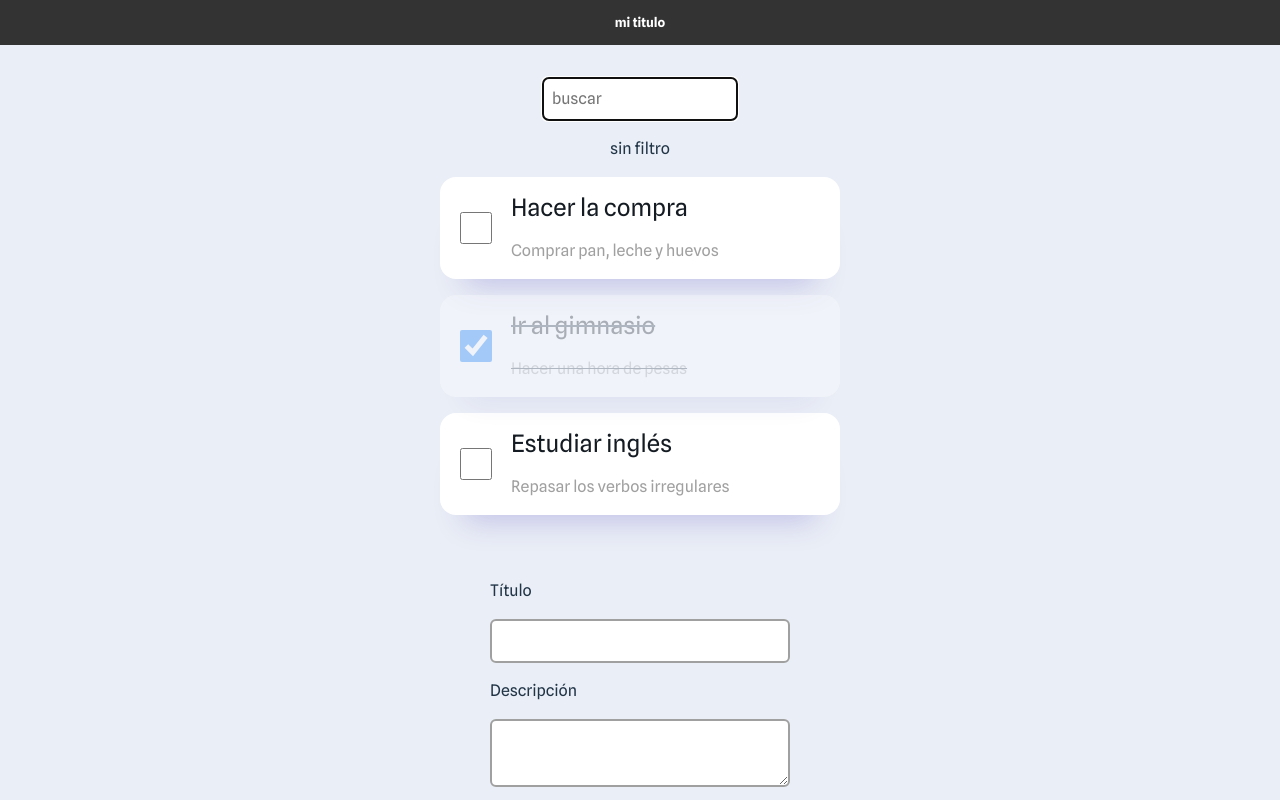
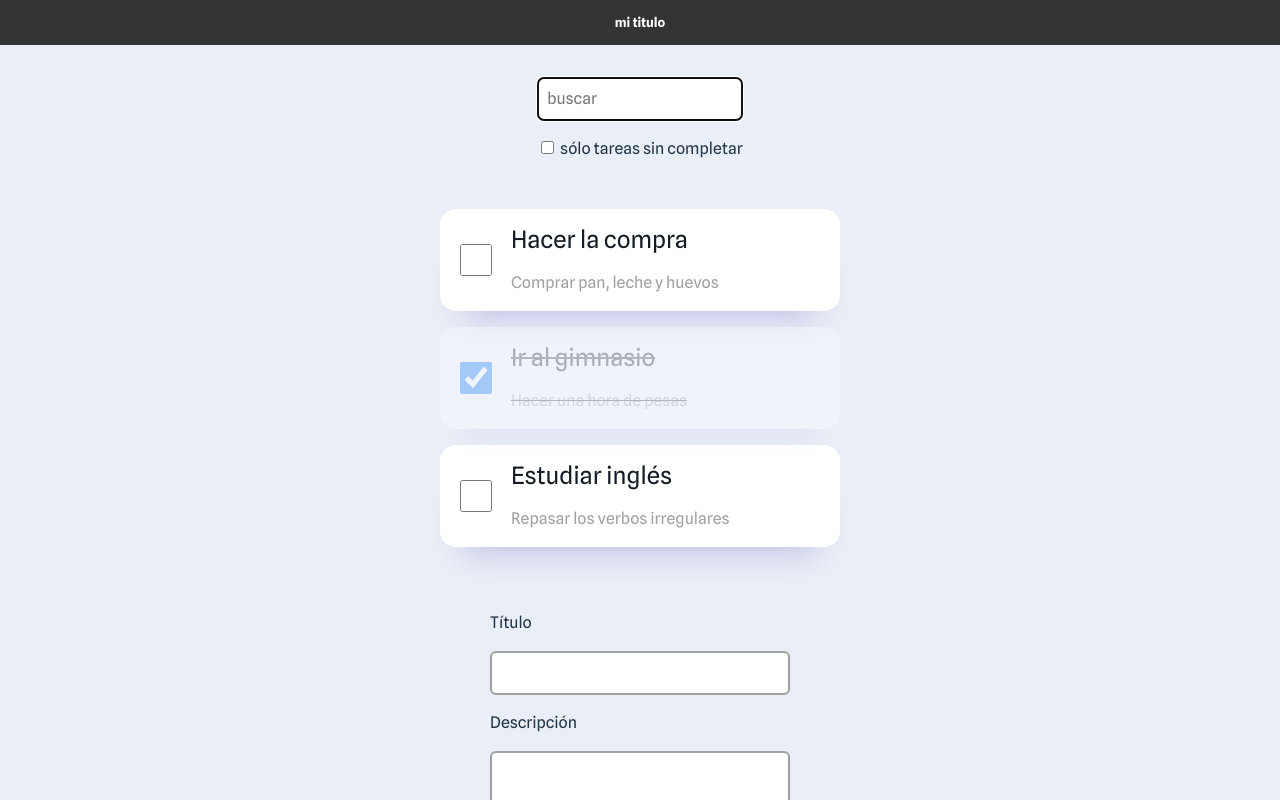
Before and after one commit to evirunurm/react-curso, a React (Vite) app: page / in a window 1280 px wide. Shown: the top 800 px of the page. Built offline with nearby package versions, Linux system fonts and the light colour scheme.

Commit message:
feat: permite mostrar sólo las tareas sin completar

```diff
--- a/src/App.tsx
+++ b/src/App.tsx
@@ -1,17 +1,19 @@
-import { useState } from 'react'
 import './App.css'
 import CreateTaskForm from './components/CreateTaskForm/CreateTaskForm'
 import Layout from './components/Layout/Layout'
 import SearchBar from './components/SearchBar/SearchBar'
+import { SearchBarContextProvider } from './components/SearchBar/SearchBarContext'
 import TasksLists from './components/TasksList/TasksList'
 
 function App() {
-  const [filter, setFilter] = useState('')
-
   return (
     <Layout>
-      <SearchBar onSearch={(value: string) => setFilter(value)} />
-      <TasksLists filter={filter} />
+      <SearchBarContextProvider>
+        <>
+          <SearchBar />
+          <TasksLists />
+        </>
+      </SearchBarContextProvider>
       <CreateTaskForm />
     </Layout>
   )
--- /dev/null
+++ b/src/components/SearchBar/SearchBar.module.css
@@ -0,0 +1,6 @@
+.searchBar {
+  display: flex;
+  flex-direction: column;
+  gap: 1rem;
+  padding-bottom: 3rem;
+}
--- a/src/components/SearchBar/SearchBar.tsx
+++ b/src/components/SearchBar/SearchBar.tsx
@@ -1,19 +1,29 @@
-import { FC, useEffect, useRef } from 'react'
+import { FC, useContext, useEffect, useRef } from 'react'
+import css from './SearchBar.module.css'
+import { SearchBarContext } from './SearchBarContext'
 
-export interface SearchBarProps {
-  onSearch: (value: string) => void
-}
+export interface SearchBarProps {}
 
-const SearchBar: FC<SearchBarProps> = ({ onSearch: onSearchChange }) => {
+const SearchBar: FC<SearchBarProps> = () => {
   const inputRef = useRef<HTMLInputElement>(null)
+  const { filter, setFilter } = useContext(SearchBarContext)
 
   useEffect(() => {
     inputRef.current?.focus()
   }, [])
 
   return (
-    <div>
-      <input ref={inputRef} type="text" placeholder="buscar" onChange={(e) => onSearchChange(e.target.value)} />
+    <div className={css.searchBar}>
+      <input
+        ref={inputRef}
+        type="text"
+        placeholder="buscar"
+        onChange={(e) => setFilter({ ...filter, searchTerm: e.target.value })}
+      />
+      <div>
+        <input type="checkbox" onChange={() => setFilter({ ...filter, onlyCompleted: !filter.onlyCompleted })} /> sólo
+        tareas sin completar
+      </div>
     </div>
   )
 }
--- /dev/null
+++ b/src/components/SearchBar/SearchBarContext.tsx
@@ -0,0 +1,25 @@
+import { FC, PropsWithChildren, createContext, useState } from 'react'
+
+export interface Filter {
+  searchTerm: string
+  onlyCompleted: boolean
+}
+
+export interface SearchBarContextType {
+  filter: Filter
+  setFilter: (value: Filter) => void
+}
+
+export const SearchBarContext = createContext<SearchBarContextType>({
+  filter: {
+    searchTerm: '',
+    onlyCompleted: false,
+  },
+  setFilter: () => {},
+})
+
+export const SearchBarContextProvider: FC<PropsWithChildren> = ({ children }) => {
+  const [filter, setFilter] = useState<Filter>({ searchTerm: '', onlyCompleted: false })
+
+  return <SearchBarContext.Provider value={{ filter, setFilter }}>{children}</SearchBarContext.Provider>
+}
--- a/src/components/TasksList/TasksList.tsx
+++ b/src/components/TasksList/TasksList.tsx
@@ -1,23 +1,25 @@
 import { FC, useContext } from 'react'
 import useTaskUtils from '../../hooks/useTasksUtils'
 import { Task } from '../../types'
+import { SearchBarContext } from '../SearchBar/SearchBarContext'
 import TaskCard from '../TaskCard/TaskCard'
 import { TasksContext } from '../TasksContext/TasksContext'
 
-export interface TasksListProps {
-  filter?: string
-}
+export interface TasksListProps {}
 
-const TasksLists: FC<TasksListProps> = ({ filter }) => {
+const TasksLists: FC<TasksListProps> = () => {
+  const { filter } = useContext(SearchBarContext)
   const { tasks } = useContext(TasksContext)
   const { filterTasks } = useTaskUtils()
   const filteredTasks = filterTasks(tasks, filter)
 
   return (
     <>
-      {filter && (
+      {filter.searchTerm && (
         <p>
-          {filteredTasks.length} encontradas, filtrando por la palabra: {filter}
+          <small>
+            {filteredTasks.length} encontradas, filtrando por la palabra: {filter.searchTerm}
+          </small>
         </p>
       )}
       {!filter && <p>sin filtro</p>}
--- a/src/hooks/useTasksUtils.ts
+++ b/src/hooks/useTasksUtils.ts
@@ -1,7 +1,15 @@
+import { Filter } from '../components/SearchBar/SearchBarContext'
 import { Task } from '../types'
 
-const filterTasks = (tasks: Task[], filter?: string): Task[] => {
-  return filter ? tasks.filter((task) => task.title.includes(filter)) : [...tasks]
+const filterTasks = (tasks: Task[], filter?: Filter): Task[] => {
+  let result = [...tasks]
+  if (filter?.searchTerm) {
+    result = result.filter((task) => task.title.includes(filter.searchTerm))
+  }
+  if (filter?.onlyCompleted) {
+    result = result.filter((task) => !task.completed)
+  }
+  return result
 }
 
 const useTaskUtils = () => {
```
